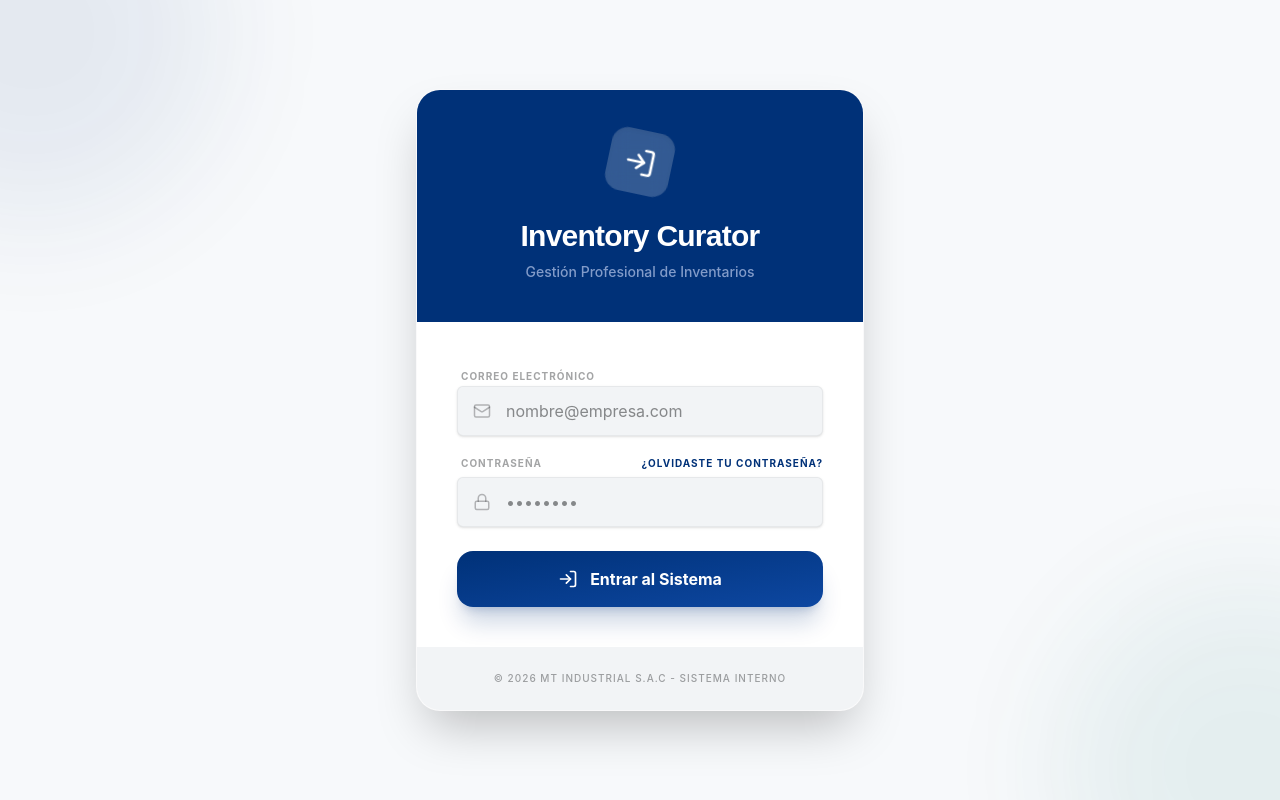
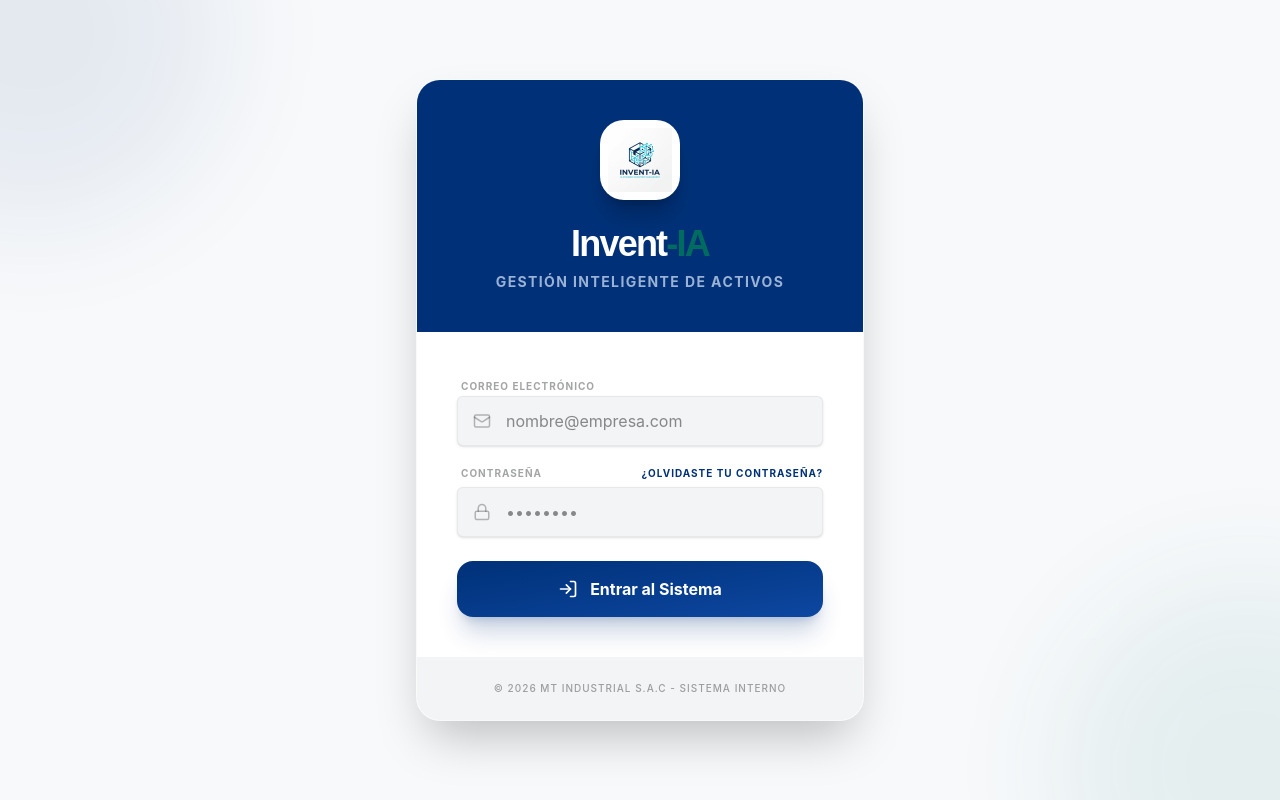
Before and after one commit to onunez2025/inventario, a React (Vite) app: page / in a window 1280 px wide. Built offline with nearby package versions, Linux system fonts and the light colour scheme.

Commit message:
feat(branding): Implement new Invent-IA logo and visual identity

```diff
--- a/index.html
+++ b/index.html
@@ -2,9 +2,9 @@
 <html lang="en">
   <head>
     <meta charset="UTF-8" />
-    <link rel="icon" type="image/svg+xml" href="/favicon.svg" />
+    <link rel="icon" type="image/png" href="/logo.png" />
     <meta name="viewport" content="width=device-width, initial-scale=1.0" />
-    <title>inventarios</title>
+    <title>Invent-IA | Gestión Inteligente</title>
   </head>
   <body>
     <div id="root"></div>
--- a/src/App.tsx
+++ b/src/App.tsx
@@ -268,9 +268,12 @@
           {/* Header */}
           <header className="bg-primary-container px-4 py-3 sm:p-4 text-white shadow-lg sticky top-0 z-50 transition-all">
             <div className="max-w-4xl mx-auto flex justify-between items-center gap-2">
-              <h1 className="text-xl sm:text-2xl font-display font-black tracking-tighter text-white flex-shrink-0">
-                Invent<span className="text-secondary">-IA</span>
-              </h1>
+              <div className="flex items-center gap-3">
+                <img src="/logo.png" alt="Invent-IA" className="w-10 h-10 object-contain rounded-xl shadow-lg shadow-black/20" />
+                <h1 className="text-xl sm:text-2xl font-display font-black tracking-tighter text-white flex-shrink-0">
+                  Invent<span className="text-secondary">-IA</span>
+                </h1>
+              </div>
               <div className="flex items-center gap-2 sm:gap-3">
                 <button
                   onClick={() => setShowProfile(true)}
--- a/src/components/InventorySelector.tsx
+++ b/src/components/InventorySelector.tsx
@@ -48,8 +48,8 @@
   return (
     <div className="space-y-6 animate-in fade-in slide-in-from-bottom-4 duration-500">
       <div className="text-center space-y-2">
-        <div className="w-16 h-16 bg-primary/10 rounded-[2rem] flex items-center justify-center mx-auto mb-4">
-          <PackageSearch className="text-primary" size={32} />
+        <div className="w-20 h-20 bg-white rounded-[2rem] flex items-center justify-center mx-auto mb-4 shadow-xl shadow-black/5 overflow-hidden transform rotate-3">
+          <img src="/logo.png" alt="Invent-IA" className="w-14 h-14 object-contain" />
         </div>
         <h2 className="text-2xl font-display font-black text-gray-800">Seleccionar Inventario</h2>
         <p className="text-sm text-gray-500">Para comenzar, selecciona la tienda o almacén donde realizarás el conteo.</p>
--- a/src/components/LoginPage.tsx
+++ b/src/components/LoginPage.tsx
@@ -52,11 +52,13 @@
 
       <div className="w-full max-w-md bg-white rounded-3xl shadow-2xl border border-outline-variant/10 overflow-hidden relative z-10 animate-in zoom-in-95 duration-500">
         <div className="bg-primary p-10 text-white text-center relative">
-          <div className="w-16 h-16 bg-white/20 rounded-2xl flex items-center justify-center mx-auto mb-6 backdrop-blur-md rotate-12 shadow-inner">
-             <LogIn size={32} />
+          <div className="w-20 h-20 bg-white rounded-3xl flex items-center justify-center mx-auto mb-6 shadow-xl shadow-black/20 overflow-hidden transform hover:scale-110 transition-transform">
+             <img src="/logo.png" alt="Invent-IA Logo" className="w-16 h-16 object-contain" />
           </div>
-          <h1 className="text-3xl font-display font-bold tracking-tight mb-2">Inventory Curator</h1>
-          <p className="text-primary-fixed/60 text-sm font-medium">Gestión Profesional de Inventarios</p>
+          <h1 className="text-4xl font-display font-black tracking-tighter mb-2">
+            Invent<span className="text-secondary">-IA</span>
+          </h1>
+          <p className="text-blue-100/70 text-sm font-bold uppercase tracking-widest">Gestión Inteligente de Activos</p>
         </div>
 
         <div className="p-10 space-y-6">
```
Also changed, not shown: public/logo.png (added), src/assets/logo.png (added), 2 other files (tests, documents, lock files or other folders).
